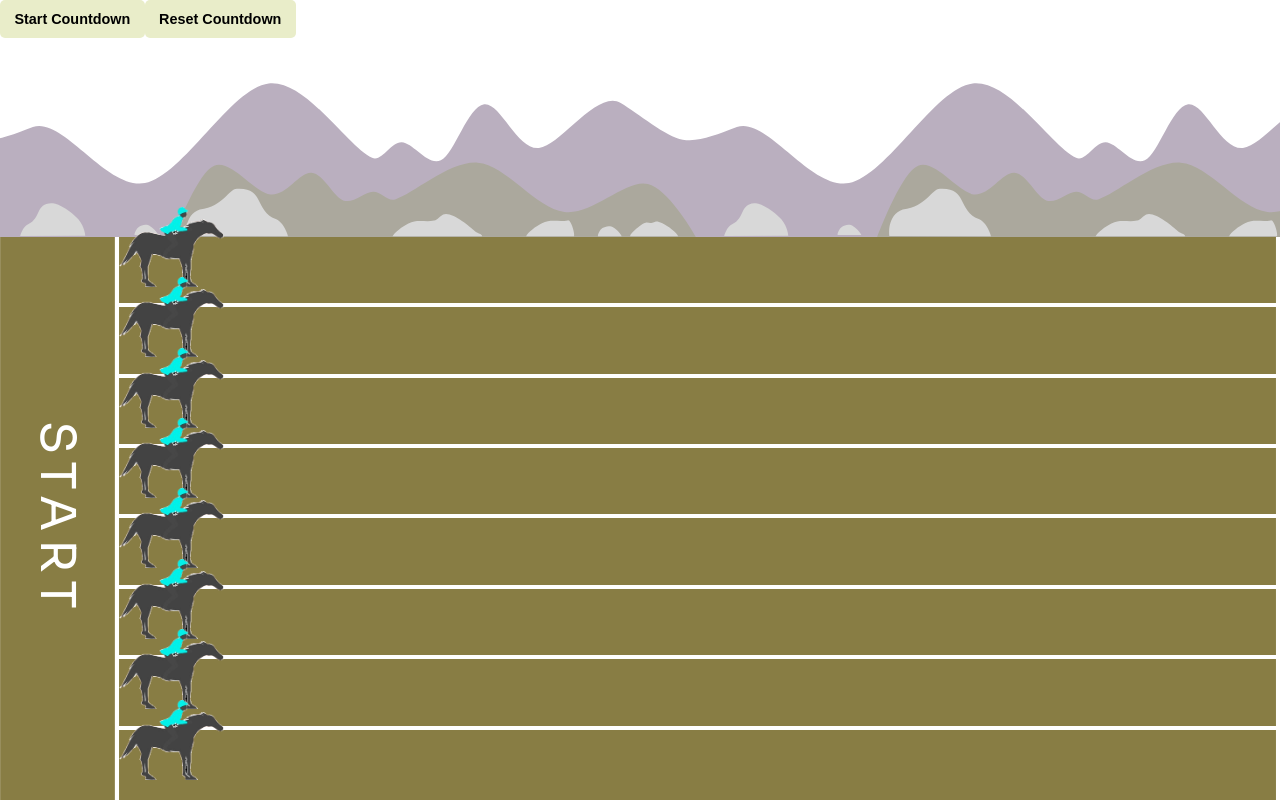
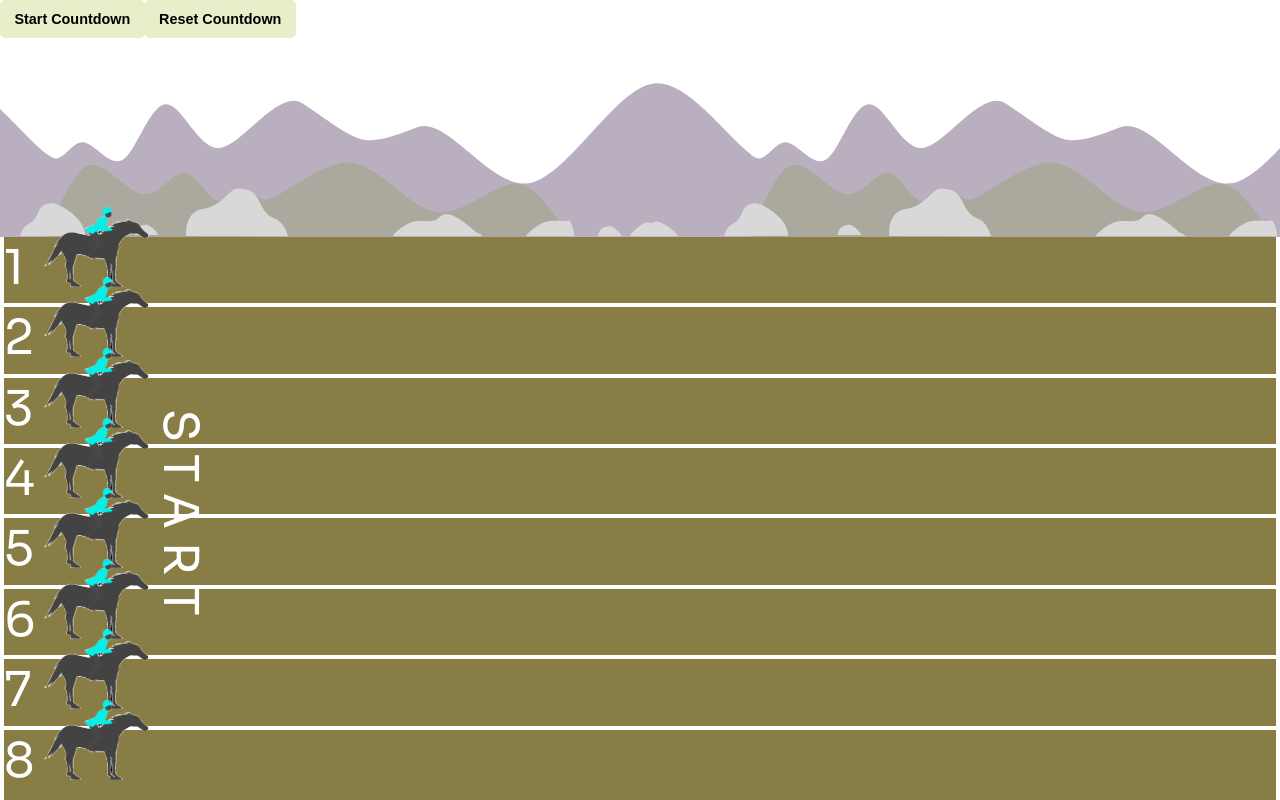
Before and after one commit to trombonist76/protein-bootcamp-horseracing-app, a Vue app: page / in a window 1280 px wide. Built offline with nearby package versions, Linux system fonts and the light colour scheme.

Commit message:
[Add] Pinia added & Start, finish updated.

```diff
--- a/index.html
+++ b/index.html
@@ -3,6 +3,7 @@
   <head>
     <meta charset="UTF-8" />
     <link rel="icon" href="/favicon.ico" />
+    <link rel="stylesheet" href="https://fonts.googleapis.com/css2?family=Material+Symbols+Outlined:opsz,wght,FILL,GRAD@20..48,100..700,0..1,-50..200" />
     <meta name="viewport" content="width=device-width, initial-scale=1.0" />
     <title>Vue Horse-racing</title>
   </head>
--- a/package.json
+++ b/package.json
@@ -7,6 +7,7 @@
     "preview": "vite preview --port 4173"
   },
   "dependencies": {
+    "pinia": "^2.0.23",
     "vue": "^3.2.38"
   },
   "devDependencies": {
--- a/src/App.vue
+++ b/src/App.vue
@@ -1,41 +1,41 @@
 <script setup>
 import { reactive } from 'vue';
-import Horse from './components/Horse/Horse.vue';
-import Arena from './components/Arena/Arena.vue';
-import useCountdown from './composables/countdown';
-import useHorse from './composables/horse';
-import ButtonComp from './components/Shared/Button.vue';
+import Horse from '@/components/Horse/Horse.vue';
+import Arena from '@/components/Arena/Arena.vue';
+import ButtonComp from '@/components/Shared/Button.vue';
 import Countdown from "@/components/Countdown/Countdown.vue"
-import Leaderboard from './components/Leaderboard/Leaderboard.vue';
-const { horses, startHorsesToRace } = useHorse()
-const { isCountdownStarted, startCountdown, resetCountdown } = useCountdown()
+import { useCountdownStore } from '@/store/useCountdown';
+import { useHorseStore } from '@/store/useHorse';
+import Leaderboard from '@/components/Leaderboard/Leaderboard.vue';
+
+const horseStore = useHorseStore()
+const countdownStore = useCountdownStore()
 const race = reactive({
   isStarted: false
 })
 
 const startCountdownHandler = async () => {
-  await startCountdown()
+  await countdownStore.startCountdown()
   race.isStarted = true
-  startHorsesToRace()
+  horseStore.startHorsesToRace()
 }
 </script>
 
 <template>
   <div class="app-container">
     <teleport to='body'>
-      <Countdown v-if="isCountdownStarted"></Countdown>
+      <Countdown v-if="countdownStore.isCountdownStarted"></Countdown>
     </teleport>
     <!-- <Leaderboard></Leaderboard> -->
-
     <div>
 
       <ButtonComp @click="startCountdownHandler" name="Start Countdown"></ButtonComp>
-      <ButtonComp @click="resetCountdown" name="Reset Countdown"></ButtonComp>
+      <ButtonComp @click="countdownStore.resetCountdown" name="Reset Countdown"></ButtonComp>
     </div>
-    <Arena>
+    <Arena :isRaceStarted="race.isStarted">
       <template v-slot:horses>
-        <div class="horses">
-          <Horse class="horse" v-for="horse in horses" :key="horse.id" :horse="horse" :isRaceStarted="race.isStarted" />
+        <div class="horses" :class="{'slide' : race.isStarted}">
+          <Horse class="horse" v-for="horse in horseStore.horses" :key="horse.id" :horse="horse" :isRaceStarted="race.isStarted" />
         </div>
       </template>
     </Arena>
@@ -53,13 +53,13 @@ const startCountdownHandler = async () => {
 .horses {
   flex: 1;
   width: 100%;
+  position: relative;
   display: flex;
   flex-direction: column;
   border-left: 4px solid white;
   border-right: 4px solid white;
-
 }
-.horses .horse:not(:last-child){
-  border-bottom: 4px solid white;
+  .horses .horse:not(:last-child){
+    border-bottom: 4px solid white;
 }
 </style>
--- a/src/assets/scss/variables.scss
+++ b/src/assets/scss/variables.scss
@@ -1,4 +1,4 @@
-$floor-color: #B5524C;
+$floor-color: #887D44;
 $arena-border-color: #fff;
 $arena-text-color: #fff;
 $btn-bg-color: #e9edc9;
--- a/src/components/Arena/Arena.vue
+++ b/src/components/Arena/Arena.vue
@@ -1,32 +1,29 @@
 <script setup>
- import useHorse from "@/composables/horse"
+import {useHorseStore} from "@/store/useHorse"
 import Background from "./Background.vue"
- const {checkAllGoAway, isAnyClosing} = useHorse()
-
-
+const props = defineProps(["isRaceStarted"])
+const horseStore = useHorseStore()
 </script>
 
 <template>
   <div class="wrapper">
-    <Background/>
+    <Background :isRaceStarted="props.isRaceStarted"/>
     <div class="lane-wrapper">
-      <div class="lane-wrapper__start" :class="{'slide-left': checkAllGoAway}">
-        START
+      <div class="lane-wrapper__start" :class="{'slide-left': props.isRaceStarted}">
+        <div>START</div>
       </div>
       <slot name="horses"></slot>
-      <div class="lane-wrapper__finish" :class="{'slide-right': isAnyClosing}">
+      <div class="lane-wrapper__finish" :class="{'slide-right': horseStore.isAnyClosing}">
         FINISH
       </div>
     </div>
   </div>
-
-
 </template>
 
 <style lang="scss" scoped>
 @import '@/assets/scss/variables.scss';
 
-.wrapper{
+.wrapper {
   height: 100%;
   overflow-x: hidden;
   display: flex;
@@ -37,21 +34,21 @@ import Background from "./Background.vue"
 
   display: flex;
   color: $arena-text-color;
+  position: relative;
+  background-color: $floor-color;
 
   &__start {
     writing-mode: vertical-lr;
     display: flex;
     align-items: center;
     justify-content: center;
-    border: 0 4px solid $arena-border-color;
-    width: 9%;
-    letter-spacing: .5rem;
+    letter-spacing: .8rem;
     font-size: 3rem;
-    overflow: hidden;
-    transition: 2s linear;
-    background: url('@/assets/icons/lane.svg');
-
-
+    background-color: $floor-color;
+    height: 100%;
+    position: absolute;
+    left: 150px;
+    transition: left 2s linear;
   }
 
   &__finish {
@@ -65,24 +62,23 @@ import Background from "./Background.vue"
     font-size: 3rem;
     overflow: hidden;
     transition: 2s linear;
-    background: url('@/assets/icons/lane.svg') ;
-
   }
 }
 
-.slide-left{
-  width: 0;
+.slide-left {
+  left: -100%;
 }
 
-.slide-right{
-  width: 18%;
+.slide-right {
+  width: 12%;
 }
 
-@keyframes slide{
-  0%{
+@keyframes slide {
+  0% {
     transform: translate3d(0, 0, 0);
   }
-  100%{
+
+  100% {
     transform: translate3d(-33%, 0, 0);
   }
 }
--- a/src/components/Arena/Background.vue
+++ b/src/components/Arena/Background.vue
@@ -1,9 +1,15 @@
-<script>
+<script setup>
+import { computed } from 'vue';
+import useHorse from "@/composables/horse"
+
+const props = defineProps(["isRaceStarted"])
+const {isAnyClosing } = useHorse()
+
 </script>
 <template>
-  <div class="arena">
-  <div class="mid" :style="{backgroundImage:'url(/src/assets/icons/mid.svg'}">
-    <div class="front" :style="{backgroundImage:'url(/src/assets/icons/front.svg'}">
+  <div class="arena" :class="{'sliding-arena': props.isRaceStarted}">
+  <div class="mid" :class="{'sliding-mid': props.isRaceStarted}">
+    <div class="front" :class="{'sliding-front': props.isRaceStarted}">
     </div>
   </div>
 </div>
@@ -20,29 +26,51 @@
   perspective: 1000;
 }
 .arena {
-  height: 40%;
+  height: 60%;
   background: url('@/assets/icons/back.svg');
-  animation: bg 15s linear infinite;
   transform: translateZ(0);
 }
 
 .front{
   height: 100%;
   background: url('@/assets/icons/front.svg');
-  animation: bg 5s linear infinite;
   transform: translateZ(0);
 }
 
 .mid{
   height: 100%;
   background: url('@/assets/icons/mid.svg');
-  animation: bg 10s linear infinite;
   transform: translateZ(0);
 }
 
-@keyframes bg {
+
+.sliding-arena{
+  animation: bg-arena 45s linear infinite;
+}
+
+.sliding-mid{
+  animation: bg-mid 30s linear infinite;
+}
+
+.sliding-front{
+  animation: bg-front 15s linear infinite;
+}
+
+@keyframes bg-arena {
   100% {
     background-position: -200% 0;
   }
 }
+
+@keyframes bg-mid {
+  100% {
+    background-position: -400% 0;
+  }
+}
+
+@keyframes bg-front {
+  100% {
+    background-position: -600% 0;
+  }
+}
 </style>
--- a/src/components/Countdown/Countdown.vue
+++ b/src/components/Countdown/Countdown.vue
@@ -1,11 +1,11 @@
 <script setup>
-import useCountdown from '@/composables/countdown';
-  const {countdown} = useCountdown()
+import { useCountdownStore } from '@/store/useCountdown';
+  const countdownStore = useCountdownStore()
 </script>
 <template>
   <div class="countdown">
     <div class="countdown__circle">
-      {{countdown}}
+      {{countdownStore.countdown}}
     </div>
   </div>
 </template>
--- a/src/components/Horse/Horse.vue
+++ b/src/components/Horse/Horse.vue
@@ -1,15 +1,16 @@
 <script setup>
   import {ref, onMounted, watch, watchEffect, computed} from "vue"
-  import useHorse from "@/composables/horse"
+  import { useHorseStore } from '@/store/useHorse';
+
   const props = defineProps(["horse", "isRaceStarted"])
   const checkRun = computed(() => props.isRaceStarted && props.horse.location < 100)
-  const { runHorse, goFinish } = useHorse()
+  const horseStore = useHorseStore()
 
   watchEffect(() => {
     if(checkRun.value){
-      runHorse(props.horse)
+      horseStore.runHorse(props.horse)
     }else if(props.horse.location >= 100){
-      goFinish(props.horse)
+      horseStore.goFinish(props.horse)
     }
   })
 
@@ -17,6 +18,7 @@
 
 <template>
   <div class="horse">
+    {{horse.id}}
     <img class="horse__img" v-if="!checkRun" :style="{left: `${props.horse.location}%`}" src="/src/assets/img/horse-standing.png" alt="Standing Horse">
     <img class="horse__img" v-else  :style="{left: `${props.horse.location}%`}" src="/src/assets/img/horse-running.gif" alt="Running Horse">
   </div>
@@ -24,14 +26,15 @@
 
 <style lang="scss" scoped>
   .horse{
-
+    font-size: 3rem;
     width: 100%;
     height: 4.4rem;
     position: relative;
-    background: url('@/assets/icons/lane.svg') ;
 
     &__img{
       height: 5rem;
+      margin-left: 40px;
+
       margin-top: -30px;
       position: absolute;
       transition: left linear .1s;
--- a/src/main.js
+++ b/src/main.js
@@ -1,6 +1,10 @@
 import { createApp } from 'vue'
+import { createPinia } from 'pinia'
 import App from './App.vue'
-
 import './assets/scss/main.scss'
 
-createApp(App).mount('#app')
+const pinia = createPinia()
+const app = createApp(App)
+
+app.use(pinia)
+app.mount('#app')
--- /dev/null
+++ b/src/store/useCountdown.js
@@ -0,0 +1,30 @@
+import { defineStore } from 'pinia'
+import { ref } from 'vue'
+import {delay} from "@/utils"
+
+export const useCountdownStore = defineStore('counter', () => {
+  const initialCountdown = 3
+  const countdown = ref(initialCountdown)
+  const isCountdownStarted = ref(false)
+
+  async function startCountdown(){
+    if (countdown.value !== initialCountdown) return
+
+    isCountdownStarted.value = true
+    const interval = setInterval(() => {
+      countdown.value --
+    },1000)
+
+    await delay(3000)
+    clearInterval(interval)
+    isCountdownStarted.value = false
+  }
+
+  function resetCountdown(){
+    if (countdown.value !== 0) return
+    countdown.value = initialCountdown
+  }
+
+  return {countdown, startCountdown, resetCountdown, isCountdownStarted}
+
+})
--- /dev/null
+++ b/src/store/useHorse.js
@@ -0,0 +1,61 @@
+import { defineStore } from 'pinia'
+import { ref, computed } from 'vue'
+import { getHorses, getRandomSpeed, speedMultiplier} from "@/utils"
+
+export const useHorseStore = defineStore('horse', () => {
+
+  const horses = ref(getHorses(8))
+
+  const checkAllFinished = computed(() => horses.value.every(horse => horse.location >= 100))
+  const isAnyClosing = computed(() => horses.value.some(horse => horse.location >= 70))
+  const checkAllGoAway = computed(() => horses.value.some(horse => horse.location >= 30))
+  const leaderboard = computed(() => checkAllFinished.value ? sortByTime() : sortByLocation())
+
+  function startHorsesToRace(){
+    horses.value = horses.value.map(horse => {
+      return {
+        ...horse,
+        startedAt: Date.now(),
+        speed: getRandomSpeed()
+      }
+    })
+  }
+
+  function sortByLocation(){
+    const rankings = [...horses.value].sort((a,b) => b.location - a.location)
+    return rankings
+  }
+
+  function sortByTime(){
+    const rankings = [...horses.value].sort((a,b) => a.time - b.time)
+    return rankings
+  }
+
+  function findHorse(horseId){
+    const horseIndex = horses.value.findIndex(horse => horse.id === horseId)
+    const horse = horses.value.at(horseIndex)
+    return horse
+  }
+
+  function updateHorse(updatingHorse){
+    const horse = findHorse(updatingHorse.id)
+    horse.speed = speedMultiplier(updatingHorse.speed)
+    horse.location = updatingHorse.location + .4
+  }
+
+  function runHorse(horse){
+    setTimeout(() => updateHorse(horse), 2000 / horse.speed)
+  }
+
+  const goFinish = (finishedHorse) => {
+    const horse = findHorse(finishedHorse.id)
+    const now = Date.now()
+    const diff = (now - horse.startedAt) / 1000
+    horse.speed = 0
+    horse.finishedAt = now
+    horse.time = diff
+  }
+
+  return { horses: horses, startHorsesToRace, runHorse, goFinish, leaderboard, isAnyClosing, checkAllGoAway}
+
+})
```
Also changed, not shown: 1 other file (tests, documents, lock files or other folders).
